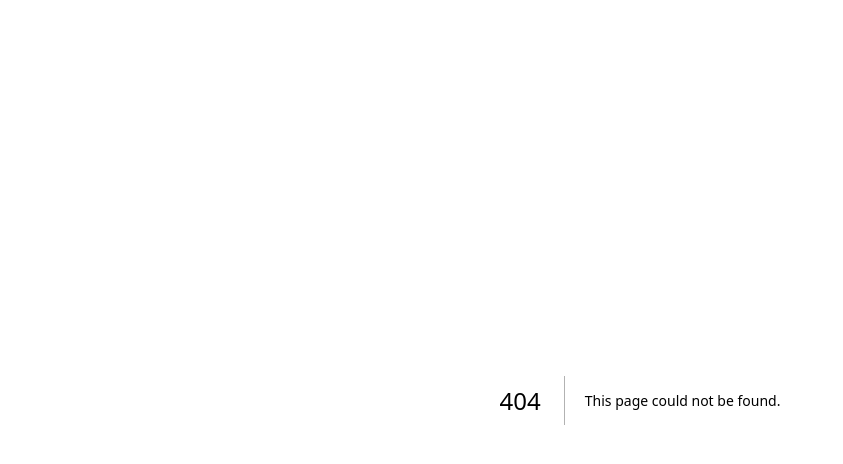
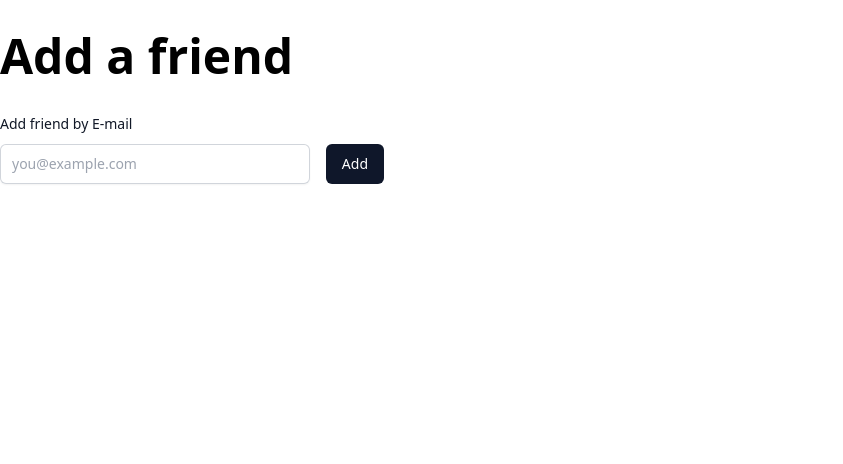
Before and after one commit to JN1co/instant-messenger, a Next.js app: page /dashboard/add in a window 1280 px wide. Before the commit this address had no page. Shown: the top 464 px of the page, without its empty margins (0-843 px from the left). Built offline with nearby package versions, Linux system fonts and the light colour scheme.

Commit message:
finished google login/began add friend

```diff
--- /dev/null
+++ b/src/app/(dashboard)/dashboard/add/page.tsx
@@ -0,0 +1,11 @@
+import AddFriendButton from "@/components/AddFriendButton";
+import { FC } from "react";
+
+const page: FC = () => {
+    return <main className="pt-8">
+        <h1 className="font-bold text-5xl mb-8">Add a friend</h1>
+        <AddFriendButton />
+        </main>
+}
+
+export default page
--- /dev/null
+++ b/src/components/AddFriendButton.tsx
@@ -0,0 +1,25 @@
+"use client"
+
+import { FC } from "react"
+import Button from "./ui/Button"
+
+interface AddFriendButtonProps {}
+
+const AddFriendButton: FC<AddFriendButtonProps> = ({}) => {
+    return <form className="max-w-sm">
+        <label htmlFor="email" className="block text-sm font-medium leading-6 text-gray-900">
+            Add friend by E-mail
+        </label>
+
+        <div className="mt-2 flex gap-4">
+            <input
+                type="text"
+                className="block w-full rounded-md border-0 py-1.5 text-gray-900 shadow-sm ring-1 ring-inset ring-gray-300 placeholder:text-gray-400 focus:ring-2 focus:ring-inset focus:ring-indigo-600 sm:text-sm sm:leading-6"
+                placeholder="you@example.com">
+            </input>
+            <Button>Add</Button>
+        </div>
+    </form>
+}
+
+export default AddFriendButton
--- a/tailwind.config.js
+++ b/tailwind.config.js
@@ -14,5 +14,5 @@
       },
     },
   },
-  plugins: [],
+  plugins: [require('@tailwindcss/forms')],
 }
```
Also changed, not shown: package.json (+6 -1 lines), src/app/(auth)/login/page.tsx (renamed from src/app/login/page.tsx), src/app/(dashboard)/dashboard/page.tsx (renamed from src/app/dashboard/page.tsx), 1 other file (tests, documents, lock files or other folders).
